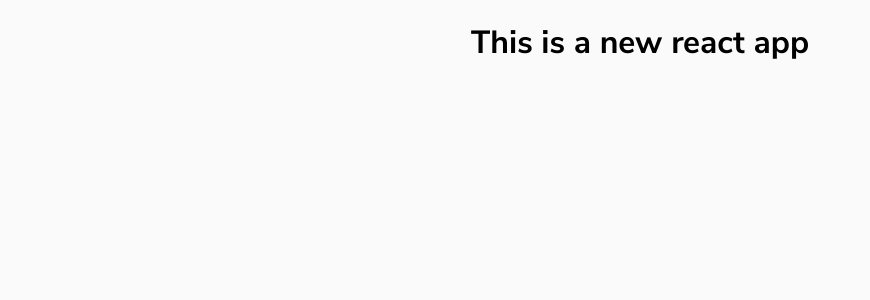
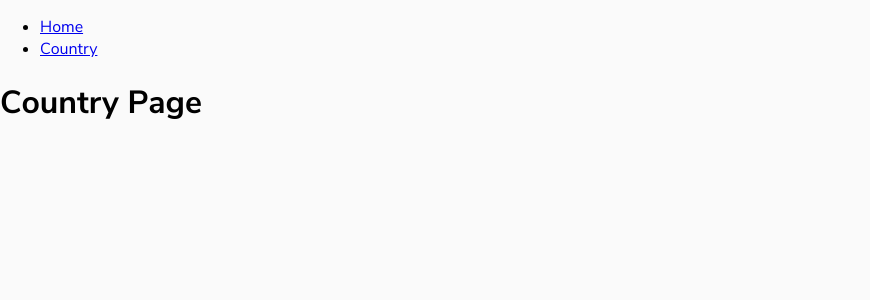
Before and after one commit to ReccaFlames/countries, a React app: page /country/1 in a window 1280 px wide. Shown: the top 300 px of the page, without its empty margins (0-870 px from the left). Built offline with nearby package versions, Linux system fonts and the light colour scheme.

Commit message:
Added React Router

```diff
--- a/package.json
+++ b/package.json
@@ -13,7 +13,8 @@
   },
   "dependencies": {
     "react": "^17.0.2",
-    "react-dom": "^17.0.2"
+    "react-dom": "^17.0.2",
+    "react-router-dom": "^5.2.0"
   },
   "devDependencies": {
     "@babel/cli": "^7.14.8",
@@ -25,6 +26,7 @@
     "@babel/runtime": "^7.15.3",
     "@types/react": "^17.0.18",
     "@types/react-dom": "^17.0.9",
+    "@types/react-router-dom": "^5.1.8",
     "@typescript-eslint/eslint-plugin": "^4.29.2",
     "@typescript-eslint/parser": "^4.29.2",
     "babel-loader": "^8.2.2",
--- a/src/App.tsx
+++ b/src/App.tsx
@@ -1,9 +1,13 @@
+import { Route, Switch } from 'react-router-dom';
+import Country from './pages/country/Country';
+import Home from './pages/home/Home';
 import './styles.scss';
 
 const App = () => (
-    <div className="wrapper">
-        <h1> This is a new react app</h1>
-    </div>
+    <Switch>
+        <Route path="/country" component={Country} />
+        <Route path="/" component={Home} />
+    </Switch>
 );
 
 export default App;
--- a/src/index.tsx
+++ b/src/index.tsx
@@ -1,10 +1,22 @@
 import React from 'react';
 import ReactDOM from 'react-dom';
+import { Link, Router } from 'react-router-dom';
+import { history } from './utils/history';
 import App from './App';
 
 ReactDOM.render(
     <React.StrictMode>
-        <App />
+        <Router history={history}>
+            <ul>
+                <li>
+                    <Link to="/">Home</Link>
+                </li>
+                <li>
+                    <Link to="/country">Country</Link>
+                </li>
+            </ul>
+            <App />
+        </Router>
     </React.StrictMode>,
     document.getElementById('root')
 );
--- /dev/null
+++ b/src/pages/country/Country.tsx
@@ -0,0 +1,3 @@
+const Country = () => <h1>Country Page</h1>;
+
+export default Country;
--- /dev/null
+++ b/src/pages/home/Home.tsx
@@ -0,0 +1,3 @@
+const Home = () => <h1>Home page</h1>;
+
+export default Home;
--- /dev/null
+++ b/src/utils/history.ts
@@ -0,0 +1,3 @@
+import { createBrowserHistory } from 'history';
+
+export const history = createBrowserHistory();
```
Also changed, not shown: 1 other file (tests, documents, lock files or other folders).
